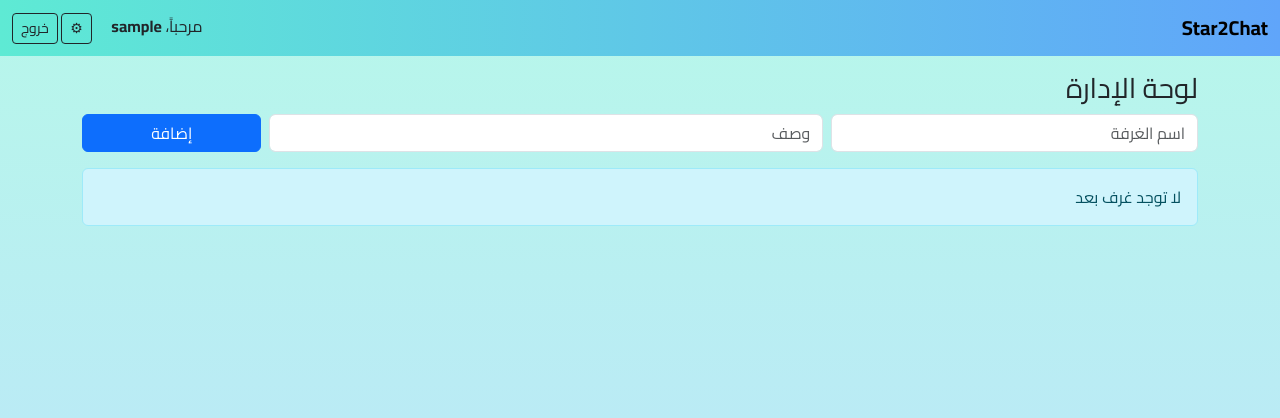
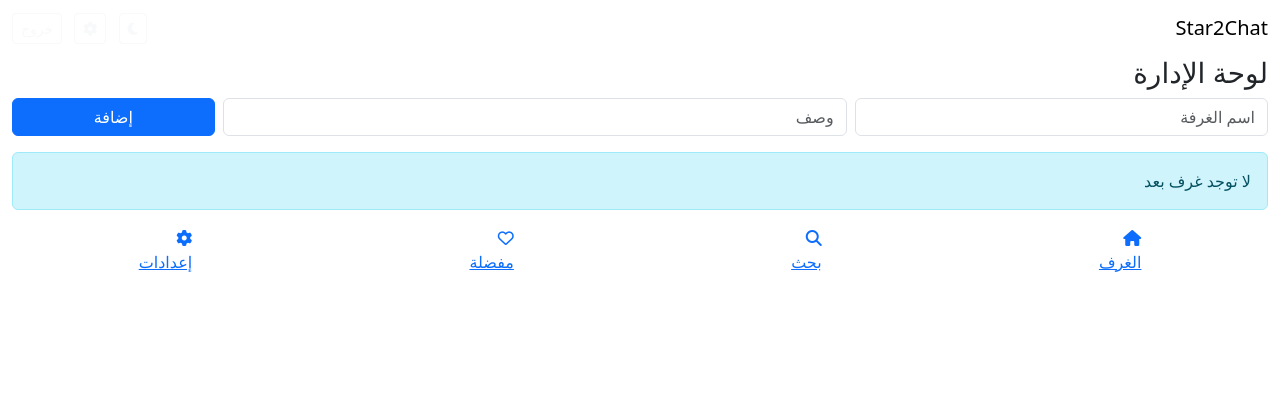
Before and after one commit to Mohammedkaadi/chat_app, a Flask app: page /admin in a window 1280 px wide. Shown: the top 418 px of the page. Run offline with Flask 3, Linux system fonts and the light colour scheme; the visitor is signed in with stand-in values (Sample User, id 1); data that the repository does not hold is empty.

Commit message:
Update base.html

```diff
--- a/templates/base.html
+++ b/templates/base.html
@@ -1,27 +1,43 @@
-<!DOCTYPE html>
+<!doctype html>
 <html lang="ar" dir="rtl">
 <head>
   <meta charset="utf-8">
-  <meta name="viewport" content="width=device-width,initial-scale=1">
-  <title>{{ title if title else 'Star2Chat' }}</title>
+  <meta name="viewport" content="width=device-width,initial-scale=1,viewport-fit=cover">
+  <meta name="theme-color" content="#0ea5a4">
+  <link rel="manifest" href="{{ url_for('static', filename='manifest.json') }}">
+  <title>{{ title if title else 'Star2Chat App' }}</title>
+
   <link href="https://cdn.jsdelivr.net/npm/bootstrap@5.3.0/dist/css/bootstrap.rtl.min.css" rel="stylesheet">
   <link rel="stylesheet" href="https://cdnjs.cloudflare.com/ajax/libs/font-awesome/6.4.0/css/all.min.css">
-  <link rel="stylesheet" href="{{ url_for('static', filename='style.css') }}">
+  <link rel="stylesheet" href="{{ url_for('static', filename='style-app.css') }}">
+
+  <meta name="apple-mobile-web-app-capable" content="yes">
+  <meta name="apple-mobile-web-app-status-bar-style" content="black-translucent">
+  <link rel="apple-touch-icon" href="{{ url_for('static', filename='icons/icon-192.png') }}">
+
+  <script>
+    if ('serviceWorker' in navigator) {
+      window.addEventListener('load', function() {
+        navigator.serviceWorker.register('/service-worker.js').catch(()=>{});
+      });
+    }
+  </script>
 </head>
-<body>
-<nav class="navbar navbar-light" style="background:linear-gradient(90deg,#5eead4,#60a5fa);">
+<body class="app-body">
+<nav class="navbar app-navbar">
   <div class="container-fluid">
-    <a class="navbar-brand fw-bold" href="{{ url_for('rooms') }}">Star2Chat</a>
-    {% if session.get('user') %}
+    <a class="navbar-brand app-title" href="{{ url_for('rooms') }}">Star2Chat</a>
     <div>
-      <span class="me-3">مرحباً، <strong>{{ session.get('user') }}</strong></span>
-      <a href="{{ url_for('settings') }}" class="btn btn-sm btn-outline-dark">⚙</a>
-      <a href="{{ url_for('logout') }}" class="btn btn-sm btn-outline-dark">خروج</a>
+      {% if session.get('user') %}
+        <button id="themeBtn" class="btn btn-sm btn-outline-light me-2" title="تبديل الوضع"><i class="fa-solid fa-moon"></i></button>
+        <a href="{{ url_for('settings') }}" class="btn btn-sm btn-outline-light me-2"><i class="fa-solid fa-gear"></i></a>
+        <a href="{{ url_for('logout') }}" class="btn btn-sm btn-outline-light">خروج</a>
+      {% endif %}
     </div>
-    {% endif %}
   </div>
 </nav>
-<div class="container my-3">
+
+<div id="app" class="app-shell container-fluid">
   {% with messages = get_flashed_messages(with_categories=true) %}
     {% if messages %}
       {% for cat,msg in messages %}
@@ -31,5 +47,24 @@
   {% endwith %}
   {% block content %}{% endblock %}
 </div>
+
+<footer class="app-footer">
+  <div class="d-flex justify-content-around">
+    <a href="{{ url_for('rooms') }}" class="app-tab"><i class="fa-solid fa-house"></i><div>الغرف</div></a>
+    <a href="#" class="app-tab"><i class="fa-solid fa-magnifying-glass"></i><div>بحث</div></a>
+    <a href="#" class="app-tab"><i class="fa-regular fa-heart"></i><div>مفضلة</div></a>
+    <a href="{{ url_for('settings') }}" class="app-tab"><i class="fa-solid fa-gear"></i><div>إعدادات</div></a>
+  </div>
+</footer>
+
+<script>
+  const themeBtn = document.getElementById('themeBtn');
+  themeBtn?.addEventListener('click', () => {
+    document.body.classList.toggle('dark');
+    localStorage.setItem('theme', document.body.classList.contains('dark') ? 'dark' : 'light');
+  });
+  if (localStorage.getItem('theme')==='dark') document.body.classList.add('dark');
+</script>
+<script src="https://cdn.jsdelivr.net/npm/bootstrap@5.3.0/dist/js/bootstrap.bundle.min.js"></script>
 </body>
 </html>
```
